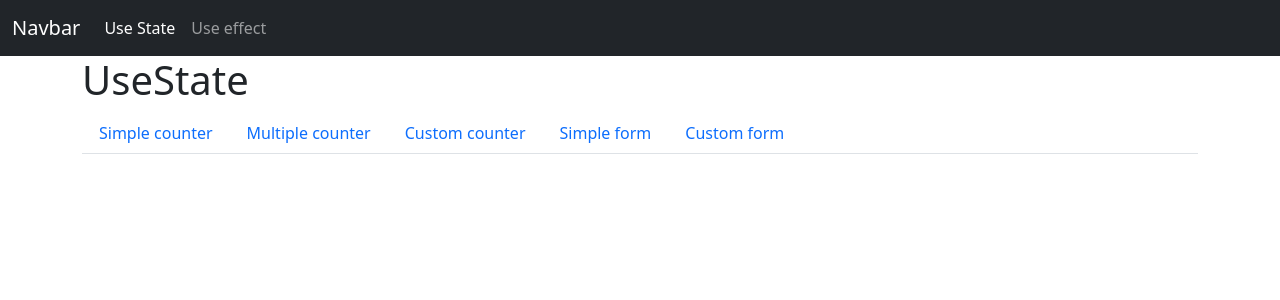
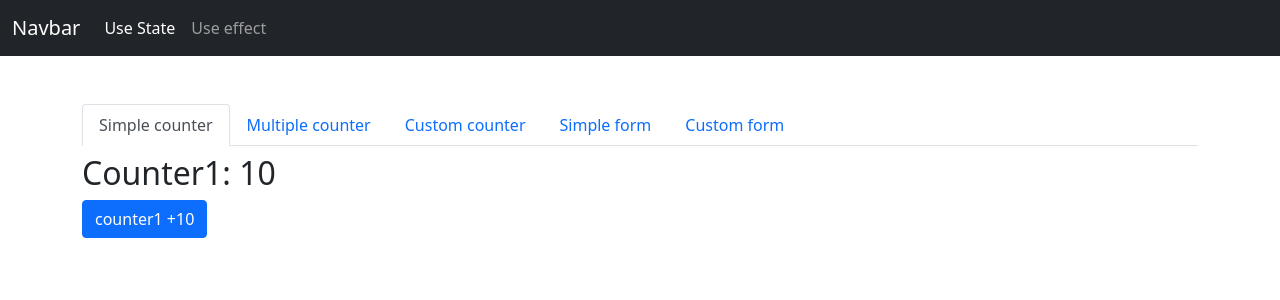
Before and after one commit to mundoenrique/05-react-hook-app, a React (Vite) app: page /use-state in a window 1280 px wide. Shown: the top 300 px of the page. Built offline with nearby package versions, Linux system fonts and the light colour scheme.

Commit message:
Incorpora Hook link personalizado

```diff
--- a/src/components/01-UseState/UseStateHook.jsx
+++ b/src/components/01-UseState/UseStateHook.jsx
@@ -1,37 +1,37 @@
-import { NavLink, Outlet } from 'react-router-dom';
+import { Outlet } from 'react-router-dom';
+import { UseCustomLink } from '../../hooks';
 
 export default function UseStateHook() {
 	return (
 		<>
-			<h1>UseState</h1>
-			<ul className="nav nav-tabs">
+			<ul className="nav nav-tabs mt-5">
 				<li className="nav-item">
-					<NavLink className="nav-link" to="simple-counter">
+					<UseCustomLink className="nav-link" to="">
 						Simple counter
-					</NavLink>
+					</UseCustomLink>
 				</li>
 				<li className="nav-item">
-					<NavLink className="nav-link" to="multiple-counter">
+					<UseCustomLink className="nav-link" to="multiple-counter">
 						Multiple counter
-					</NavLink>
+					</UseCustomLink>
 				</li>
 				<li className="nav-item">
-					<NavLink className="nav-link" to="custom-counter">
+					<UseCustomLink className="nav-link" to="custom-counter">
 						Custom counter
-					</NavLink>
+					</UseCustomLink>
 				</li>
 				<li className="nav-item">
-					<NavLink className="nav-link" to="simple-form">
+					<UseCustomLink className="nav-link" to="simple-form">
 						Simple form
-					</NavLink>
+					</UseCustomLink>
 				</li>
 				<li className="nav-item">
-					<NavLink className="nav-link" to="custom-form">
+					<UseCustomLink className="nav-link" to="custom-form">
 						Custom form
-					</NavLink>
+					</UseCustomLink>
 				</li>
 			</ul>
-			<div className="row">
+			<div className="row mt-2">
 				<div className="col">
 					<Outlet />
 				</div>
--- a/src/components/02-UseEffect/EffecControl.jsx
+++ b/src/components/02-UseEffect/EffecControl.jsx
@@ -21,7 +21,7 @@ export function EffecControl() {
 	}, [email]);
 
 	return (
-		<form className="mt-5">
+		<form>
 			<input
 				type="text"
 				className="form-control"
--- a/src/components/02-UseEffect/UseEffectHook.jsx
+++ b/src/components/02-UseEffect/UseEffectHook.jsx
@@ -1,16 +1,17 @@
-import { NavLink, Outlet } from 'react-router-dom';
+import { Outlet } from 'react-router-dom';
+import { UseCustomLink } from '../../hooks';
 
 export default function UseEffectHook() {
 	return (
 		<>
 			<ul className="nav nav-tabs mt-5">
 				<li className="nav-item">
-					<NavLink className="nav-link" to="">
+					<UseCustomLink className="nav-link" to="">
 						Effect control
-					</NavLink>
+					</UseCustomLink>
 				</li>
 			</ul>
-			<div className="row">
+			<div className="row mt-2">
 				<div className="col">
 					<Outlet />
 				</div>
--- a/src/components/NavBarMain.jsx
+++ b/src/components/NavBarMain.jsx
@@ -1,12 +1,12 @@
-import { NavLink } from 'react-router-dom';
+import { UseCustomLink } from '../hooks';
 
 export default function NavBarMain() {
 	return (
 		<nav className="navbar navbar-expand-lg navbar-dark bg-dark">
 			<div className="container-fluid">
-				<NavLink className="navbar-brand" to="/">
+				<UseCustomLink className="navbar-brand" to="/">
 					Navbar
-				</NavLink>
+				</UseCustomLink>
 				<button
 					className="navbar-toggler"
 					type="button"
@@ -21,14 +21,14 @@ export default function NavBarMain() {
 				<div className="collapse navbar-collapse" id="navbarNav">
 					<ul className="navbar-nav">
 						<li className="nav-item">
-							<NavLink className="nav-link" to="/use-state">
+							<UseCustomLink className="nav-link" to="/use-state">
 								Use State
-							</NavLink>
+							</UseCustomLink>
 						</li>
 						<li className="nav-item">
-							<NavLink className="nav-link" to="use-effect">
+							<UseCustomLink className="nav-link" to="use-effect">
 								Use effect
-							</NavLink>
+							</UseCustomLink>
 						</li>
 					</ul>
 				</div>
--- a/src/hooks/index.js
+++ b/src/hooks/index.js
@@ -1,4 +1,5 @@
 export * from './useCounter';
+export * from './useCustomLink';
 export * from './useFetch';
 export * from './useForm';
 export * from './useTodo';
--- /dev/null
+++ b/src/hooks/useCustomLink.jsx
@@ -0,0 +1,18 @@
+import { Link, useMatch, useResolvedPath } from 'react-router-dom';
+
+export function UseCustomLink({ children, className, to, ...props }) {
+	const resolved = useResolvedPath(to);
+	const match = useMatch({ path: resolved.pathname, end: true });
+
+	return (
+		<>
+			<Link
+				className={`${className} ${match ? 'active' : ''}`}
+				to={to}
+				{...props}
+			>
+				{children}
+			</Link>
+		</>
+	);
+}
--- a/src/routers/MainRouter.jsx
+++ b/src/routers/MainRouter.jsx
@@ -6,6 +6,7 @@ import UseStateHook, {
 	SimpleCounter,
 	SimpleForm,
 } from '../components/01-UseState';
+import UseEffectHook, { EffecControl } from '../components/02-UseEffect';
 import HooksReference from '../components/HooksReference';
 
 export function MainRouter() {
@@ -15,11 +16,14 @@ export function MainRouter() {
 				<Routes>
 					<Route path="/" element={<HooksReference />} />
 					<Route path="use-state" element={<UseStateHook />}>
-						<Route path="simple-counter" element={<SimpleCounter />} />
+						<Route index element={<SimpleCounter />} />
 						<Route path="multiple-counter" element={<MultipleCounter />} />
 						<Route path="custom-counter" element={<CustomCounter />} />
 						<Route path="simple-form" element={<SimpleForm />} />
 						<Route path="custom-form" element={<CustomForm />} />
+					</Route>
+					<Route path="use-effect" element={<UseEffectHook />}>
+						<Route index element={<EffecControl />} />
 					</Route>
 				</Routes>
 			</div>
```
